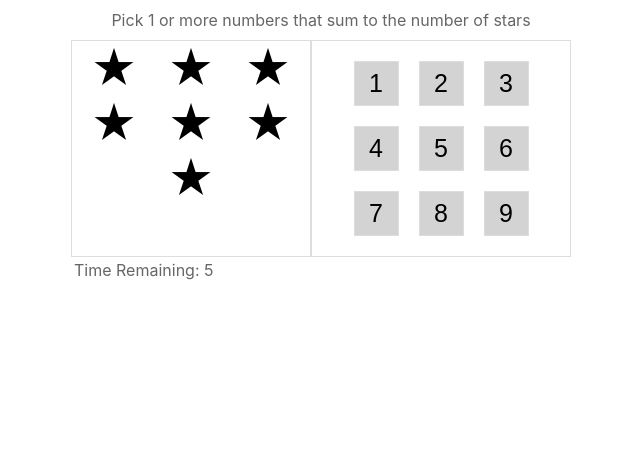
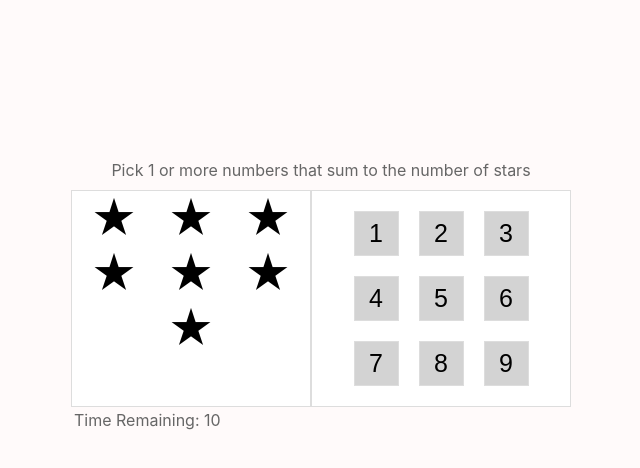
Before and after one commit to ahmedEid1/react_StarMatch, a React (Create React App) app: page / in a window 1280 px wide. Shown: the top 468 px of the page, without its empty margins (319-959 px from the left). Built offline with nearby package versions, Linux system fonts and the light colour scheme.

Commit message:
changing the timer to 15 and starting the readme

```diff
--- a/src/App.css
+++ b/src/App.css
@@ -1,11 +1,19 @@
 /*copied from the starting code*/
+html {
+  background-color: snow;
+}
+
 .game {
   max-width: 500px;
   margin: 0 auto;
+  padding: 150px;
+  background-color: snow;
+
 }
 
 .body {
   display: flex;
+  background-color: white;
 }
 
 .help {
--- a/src/App.js
+++ b/src/App.js
@@ -36,7 +36,7 @@ const useGameState = () => {
     const [stars, setStars] = useState(utils.random(1, 9));
     const [candidateNumbers, setCandidateNumbers] = useState([]);
     const [availableNumbers, setAvailableNumbers] = useState(utils.range(1, 9));
-    const [secondsLeft, setSecondsLeft] = useState(10);
+    const [secondsLeft, setSecondsLeft] = useState(15);
 
     useEffect(() => {
         if (secondsLeft > 0 && availableNumbers.length > 0) {
@@ -77,7 +77,7 @@ const Game = (props) => {
     //     setStars(utils.random(1, 9));
     //     setAvailableNumbers(utils.range(1, 9));
     //     setCandidateNumbers([]);
-    //     setSecondsLeft(10)
+    //     setSecondsLeft(15)
     // }
 
     const numberStatus = (number) => {
```
Also changed, not shown: 2 other files (tests, documents, lock files or other folders).
